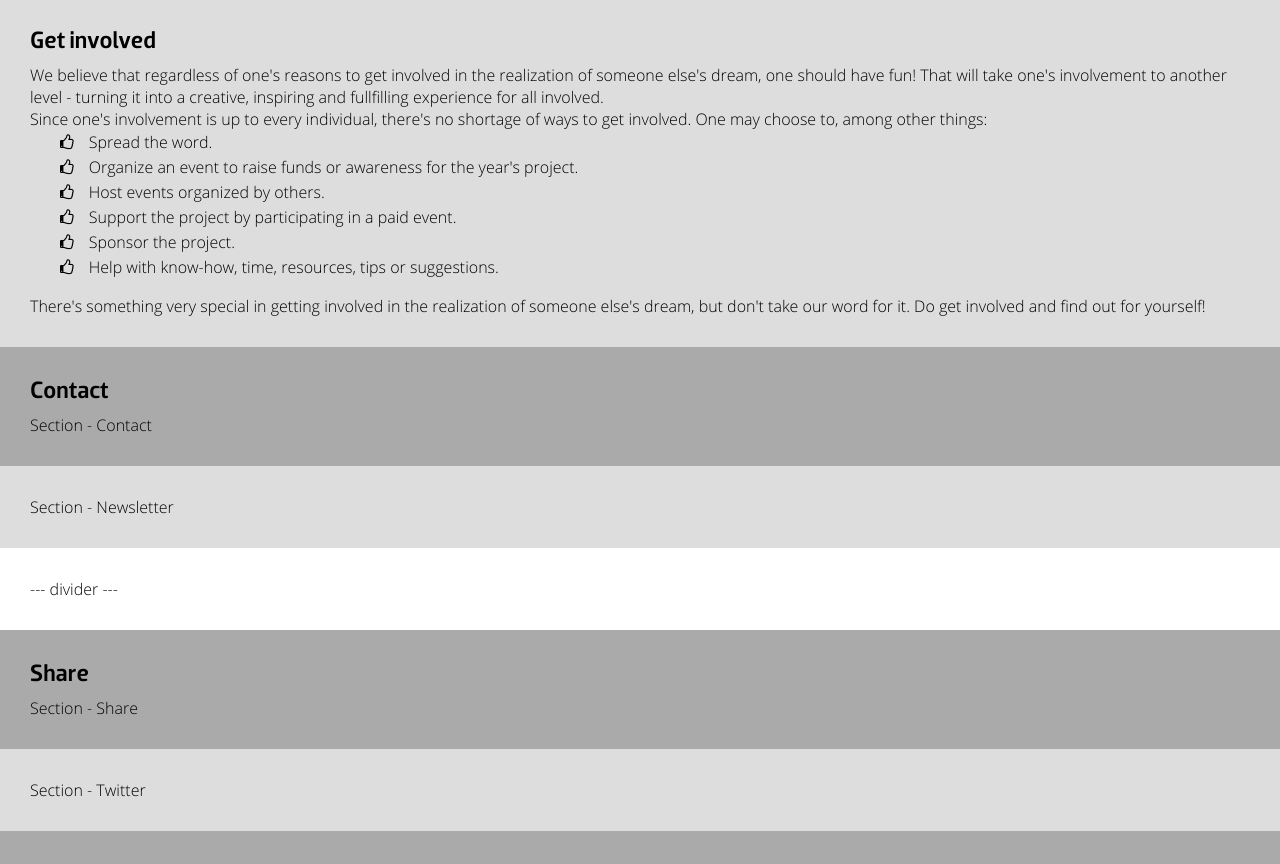
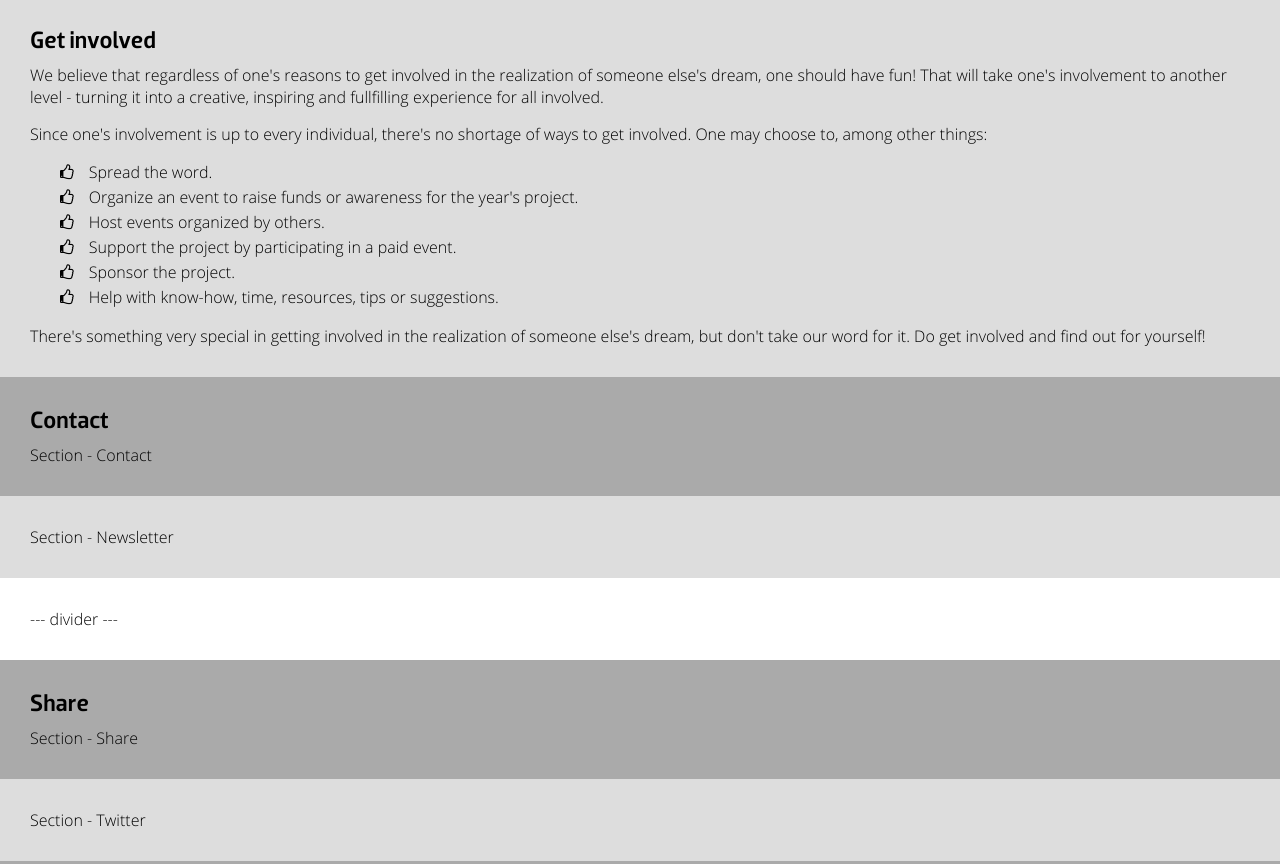
Before and after one commit to dreamyguy/dream, a website: page index.html in a window 1280 px wide. Shown: the part 1353-2217 px from the top of the page. Drawn offline with Linux system fonts and the light colour scheme; a web font is replaced by a local one.

Commit message:
Introduce default margin button class

```diff
--- a/app/sass/_app_layout.scss
+++ b/app/sass/_app_layout.scss
@@ -64,6 +64,9 @@ footer {
 }
 .last-bottom {
     margin-bottom: 0 !important;
+}
+.margin-bottom-default {
+    margin-bottom: 15px;
 }
 
 // navigation
--- a/index.html
+++ b/index.html
@@ -117,8 +117,8 @@
                 </section>
                 <section id="get-involved" class="section__get-involved bg-silver">
                     <h2 class="heading-two dobra-medium">Get involved</h2>
-                    <p>We believe that regardless of one's reasons to get involved in the realization of someone else's dream, <em>one should have fun!</em> That will take one's involvement to another level - turning it into a creative, inspiring and fullfilling experience for all involved.</p>
-                    <p>Since one's involvement is up to every individual, there's no shortage of ways to get involved. One may choose to, among other things:</p>
+                    <p class="margin-bottom-default">We believe that regardless of one's reasons to get involved in the realization of someone else's dream, <em>one should have fun!</em> That will take one's involvement to another level - turning it into a creative, inspiring and fullfilling experience for all involved.</p>
+                    <p class="margin-bottom-default">Since one's involvement is up to every individual, there's no shortage of ways to get involved. One may choose to, among other things:</p>
                     <ul class="list-bullet">
                         <li><i class="icon-thumbs-up-alt"></i>Spread the word.</li>
                         <li><i class="icon-thumbs-up-alt"></i>Organize an event to raise funds or awareness for the year's project.</li>
```
Also changed, not shown: src/css/app.css.
